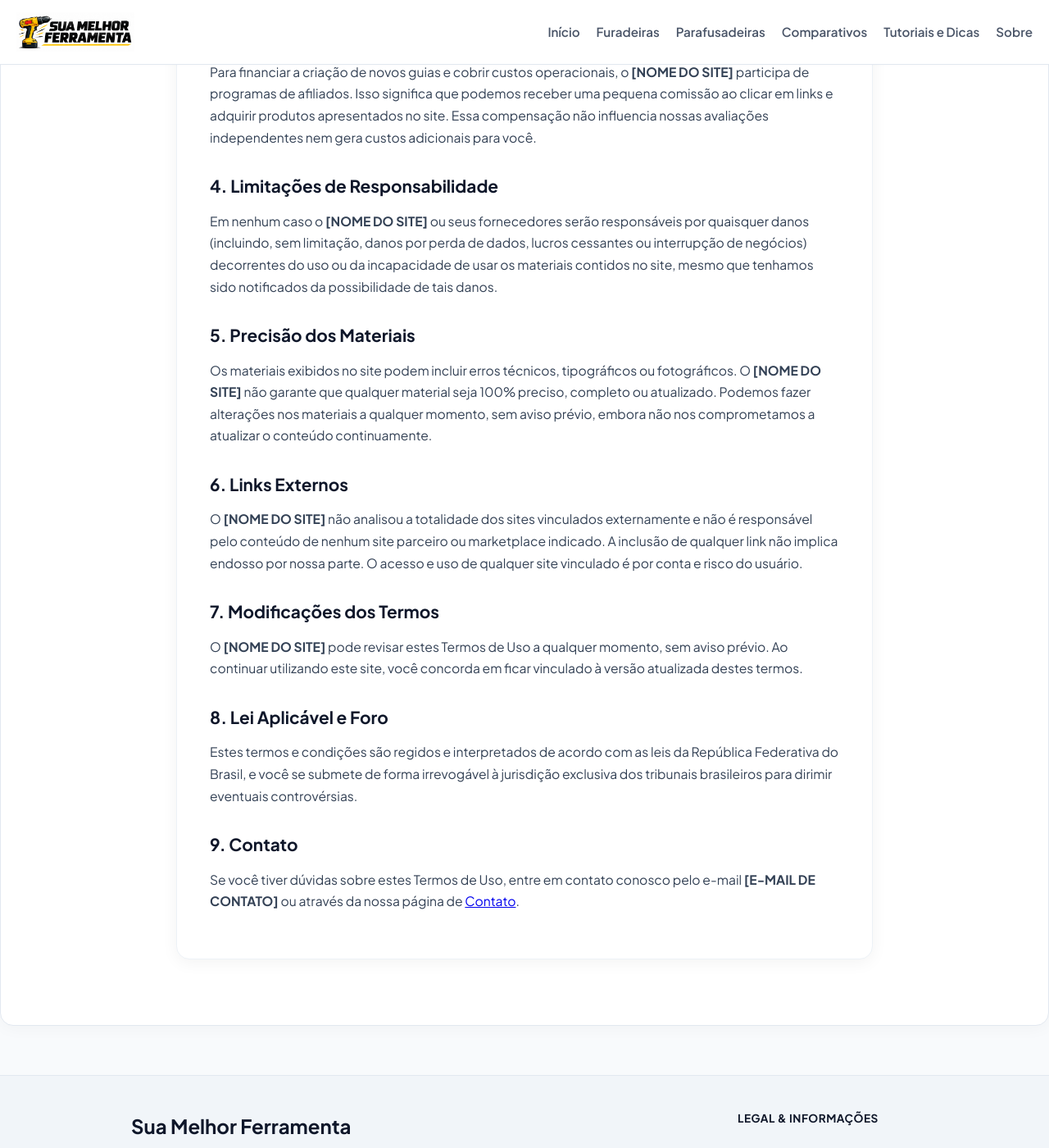
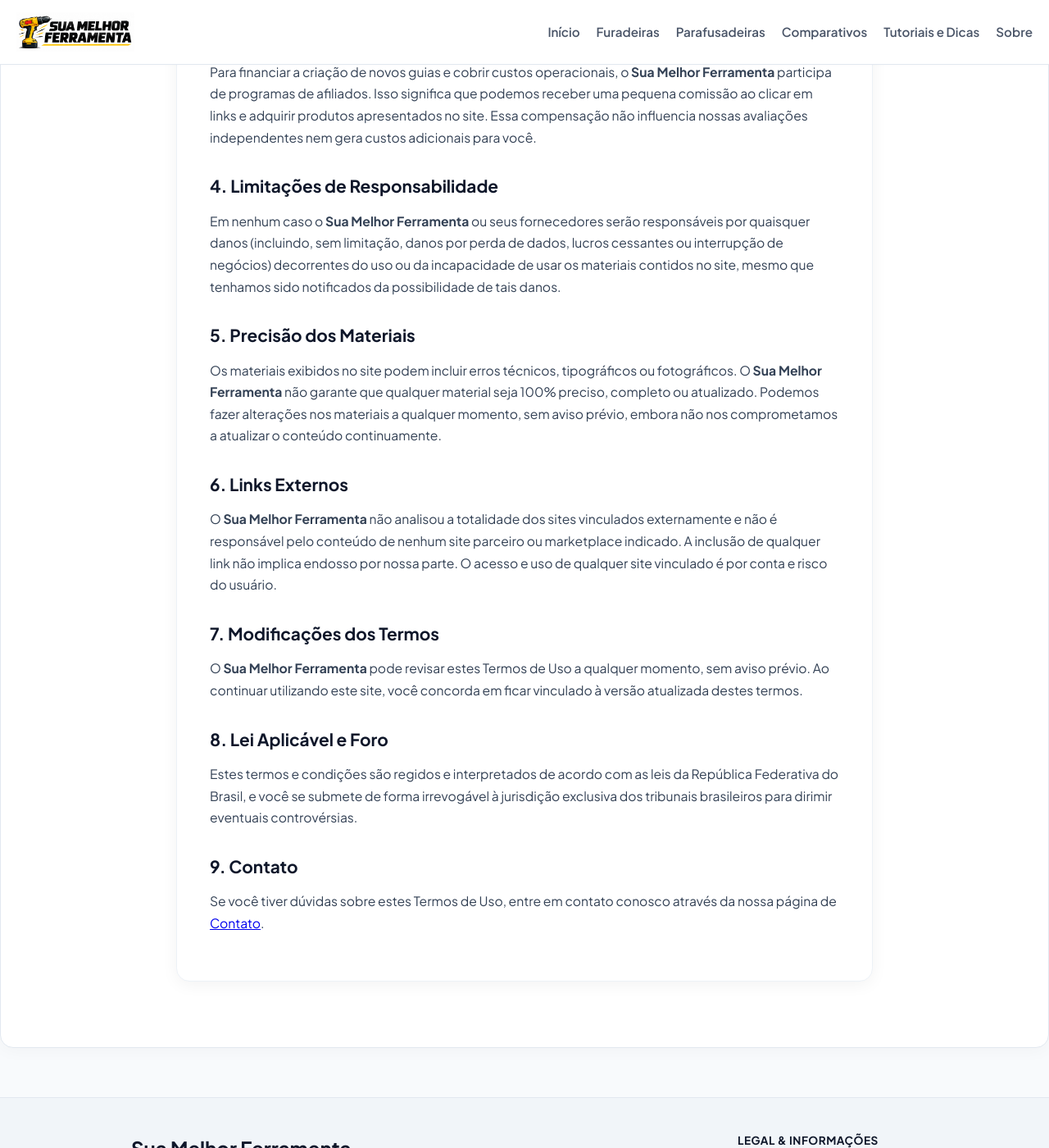
Before and after one commit to membroequipe/SiteReview, a Jekyll site: the page built from termos-de-uso.md, in a window 1280 px wide and 1400 px high, scrolled down 1328 px. Shown: the whole window at 82% size. Built offline with Jekyll 4.4.1, drawn with Linux system fonts in a browser that asks for light colours; some of the changed text lies outside the part shown.

Commit message:
Update termos-de-uso.md

```diff
--- a/termos-de-uso.md
+++ b/termos-de-uso.md
@@ -75,10 +75,10 @@
   </div>
 
   <div class="terms-body">
-    <p>Ao acessar e utilizar o site <a href="[URL DO SITE]"><strong>[NOME DO SITE]</strong></a>, você concorda em cumprir e respeitar estes Termos de Uso, todas as leis e regulamentos aplicáveis, e concorda que é responsável pelo cumprimento de todas as leis locais aplicáveis. Se você não concordar com algum destes termos, está proibido de usar ou acessar este site.</p>
+    <p>Ao acessar e utilizar o site <a href="https://suamelhorferramenta.com"><strong>Sua Melhor Ferramenta</strong></a>, você concorda em cumprir e respeitar estes Termos de Uso, todas as leis e regulamentos aplicáveis, e concorda que é responsável pelo cumprimento de todas as leis locais aplicáveis. Se você não concordar com algum destes termos, está proibido de usar ou acessar este site.</p>
 
     <h2>1. Licença de Uso do Conteúdo</h2>
-    <p>É concedida permissão para baixar temporariamente uma cópia dos materiais (informações, guias ou imagens) no site <strong>[NOME DO SITE]</strong>, apenas para visualização transitória pessoal e não comercial. Esta é a concessão de uma licença, não uma transferência de título e, sob esta licença, você não pode:</p>
+    <p>É concedida permissão para baixar temporariamente uma cópia dos materiais (informações, guias ou imagens) no site <strong>Sua Melhor Ferramenta</strong>, apenas para visualização transitória pessoal e não comercial. Esta é a concessão de uma licença, não uma transferência de título e, sob esta licença, você não pode:</p>
     <ol>
       <li>Modificar ou copiar os materiais;</li>
       <li>Usar os materiais para qualquer finalidade comercial ou para exibição pública (comercial ou não comercial);</li>
@@ -86,36 +86,36 @@
       <li>Remover quaisquer direitos autorais ou outras notações de propriedade dos materiais; ou</li>
       <li>Transferir os materiais para outra pessoa ou "espelhar" os materiais em qualquer outro servidor.</li>
     </ol>
-    <p>Esta licença será automaticamente rescindida se você violar alguma destas restrições e poderá ser cancelada pelo <strong>[NOME DO SITE]</strong> a qualquer momento.</p>
+    <p>Esta licença será automaticamente rescindida se você violar alguma destas restrições e poderá ser cancelada pelo <strong>Sua Melhor Ferramenta</strong> a qualquer momento.</p>
 
     <h2>2. Isenção de Responsabilidade sobre Produtos e Preços</h2>
-    <p>O <strong>[NOME DO SITE]</strong> é um portal informativo independente dedicado a análises e comparativos do segmento de <strong>[NICHO DO SITE]</strong>.</p>
+    <p>O <strong>Sua Melhor Ferramenta</strong> é um portal informativo independente dedicado a análises e comparativos do segmento de <strong>ferramentas</strong>.</p>
 
     <div class="terms-highlight">
-      <p style="margin: 0; font-size: 0.93rem;"><strong>Aviso Importante:</strong> O <strong>[NOME DO SITE]</strong> não vende nem entrega produtos diretamente. Os preços, especificações técnicas, estoques, frete e garantia de qualquer item recomendado são definidos e controlados exclusivamente pelas lojas parceiras (como Mercado Livre, Amazon e outros e-commerces). Verifique sempre as informações atualizadas na página de checkout da loja final antes de concluir sua compra.</p>
+      <p style="margin: 0; font-size: 0.93rem;"><strong>Aviso Importante:</strong> O <strong>Sua Melhor Ferramenta</strong> não vende nem entrega produtos diretamente. Os preços, especificações técnicas, estoques, frete e garantia de qualquer item recomendado são definidos e controlados exclusivamente pelas lojas parceiras (como Mercado Livre, Amazon e outros e-commerces). Verifique sempre as informações atualizadas na página de checkout da loja final antes de concluir sua compra.</p>
     </div>
 
-    <p>Os materiais no site são fornecidos "como estão". O <strong>[NOME DO SITE]</strong> não oferece garantias, expressas ou implícitas, e isenta todas as outras garantias, incluindo, sem limitação, garantias de comercialização, adequação a um fim específico ou não violação de propriedade intelectual.</p>
+    <p>Os materiais no site são fornecidos "como estão". O <strong>Sua Melhor Ferramenta</strong> não oferece garantias, expressas ou implícitas, e isenta todas as outras garantias, incluindo, sem limitação, garantias de comercialização, adequação a um fim específico ou não violação de propriedade intelectual.</p>
 
     <h2>3. Divulgação de Links de Afiliados</h2>
-    <p>Para financiar a criação de novos guias e cobrir custos operacionais, o <strong>[NOME DO SITE]</strong> participa de programas de afiliados. Isso significa que podemos receber uma pequena comissão ao clicar em links e adquirir produtos apresentados no site. Essa compensação não influencia nossas avaliações independentes nem gera custos adicionais para você.</p>
+    <p>Para financiar a criação de novos guias e cobrir custos operacionais, o <strong>Sua Melhor Ferramenta</strong> participa de programas de afiliados. Isso significa que podemos receber uma pequena comissão ao clicar em links e adquirir produtos apresentados no site. Essa compensação não influencia nossas avaliações independentes nem gera custos adicionais para você.</p>
 
     <h2>4. Limitações de Responsabilidade</h2>
-    <p>Em nenhum caso o <strong>[NOME DO SITE]</strong> ou seus fornecedores serão responsáveis por quaisquer danos (incluindo, sem limitação, danos por perda de dados, lucros cessantes ou interrupção de negócios) decorrentes do uso ou da incapacidade de usar os materiais contidos no site, mesmo que tenhamos sido notificados da possibilidade de tais danos.</p>
+    <p>Em nenhum caso o <strong>Sua Melhor Ferramenta</strong> ou seus fornecedores serão responsáveis por quaisquer danos (incluindo, sem limitação, danos por perda de dados, lucros cessantes ou interrupção de negócios) decorrentes do uso ou da incapacidade de usar os materiais contidos no site, mesmo que tenhamos sido notificados da possibilidade de tais danos.</p>
 
     <h2>5. Precisão dos Materiais</h2>
-    <p>Os materiais exibidos no site podem incluir erros técnicos, tipográficos ou fotográficos. O <strong>[NOME DO SITE]</strong> não garante que qualquer material seja 100% preciso, completo ou atualizado. Podemos fazer alterações nos materiais a qualquer momento, sem aviso prévio, embora não nos comprometamos a atualizar o conteúdo continuamente.</p>
+    <p>Os materiais exibidos no site podem incluir erros técnicos, tipográficos ou fotográficos. O <strong>Sua Melhor Ferramenta</strong> não garante que qualquer material seja 100% preciso, completo ou atualizado. Podemos fazer alterações nos materiais a qualquer momento, sem aviso prévio, embora não nos comprometamos a atualizar o conteúdo continuamente.</p>
 
     <h2>6. Links Externos</h2>
-    <p>O <strong>[NOME DO SITE]</strong> não analisou a totalidade dos sites vinculados externamente e não é responsável pelo conteúdo de nenhum site parceiro ou marketplace indicado. A inclusão de qualquer link não implica endosso por nossa parte. O acesso e uso de qualquer site vinculado é por conta e risco do usuário.</p>
+    <p>O <strong>Sua Melhor Ferramenta</strong> não analisou a totalidade dos sites vinculados externamente e não é responsável pelo conteúdo de nenhum site parceiro ou marketplace indicado. A inclusão de qualquer link não implica endosso por nossa parte. O acesso e uso de qualquer site vinculado é por conta e risco do usuário.</p>
 
     <h2>7. Modificações dos Termos</h2>
-    <p>O <strong>[NOME DO SITE]</strong> pode revisar estes Termos de Uso a qualquer momento, sem aviso prévio. Ao continuar utilizando este site, você concorda em ficar vinculado à versão atualizada destes termos.</p>
+    <p>O <strong>Sua Melhor Ferramenta</strong> pode revisar estes Termos de Uso a qualquer momento, sem aviso prévio. Ao continuar utilizando este site, você concorda em ficar vinculado à versão atualizada destes termos.</p>
 
     <h2>8. Lei Aplicável e Foro</h2>
     <p>Estes termos e condições são regidos e interpretados de acordo com as leis da República Federativa do Brasil, e você se submete de forma irrevogável à jurisdição exclusiva dos tribunais brasileiros para dirimir eventuais controvérsias.</p>
 
     <h2>9. Contato</h2>
-    <p>Se você tiver dúvidas sobre estes Termos de Uso, entre em contato conosco pelo e-mail <strong>[E-MAIL DE CONTATO]</strong> ou através da nossa página de <a href="{{ '/contato/' | relative_url }}">Contato</a>.</p>
+    <p>Se você tiver dúvidas sobre estes Termos de Uso, entre em contato conosco através da nossa página de <a href="{{ '/contato/' | relative_url }}">Contato</a>.</p>
   </div>
 </div>
```
